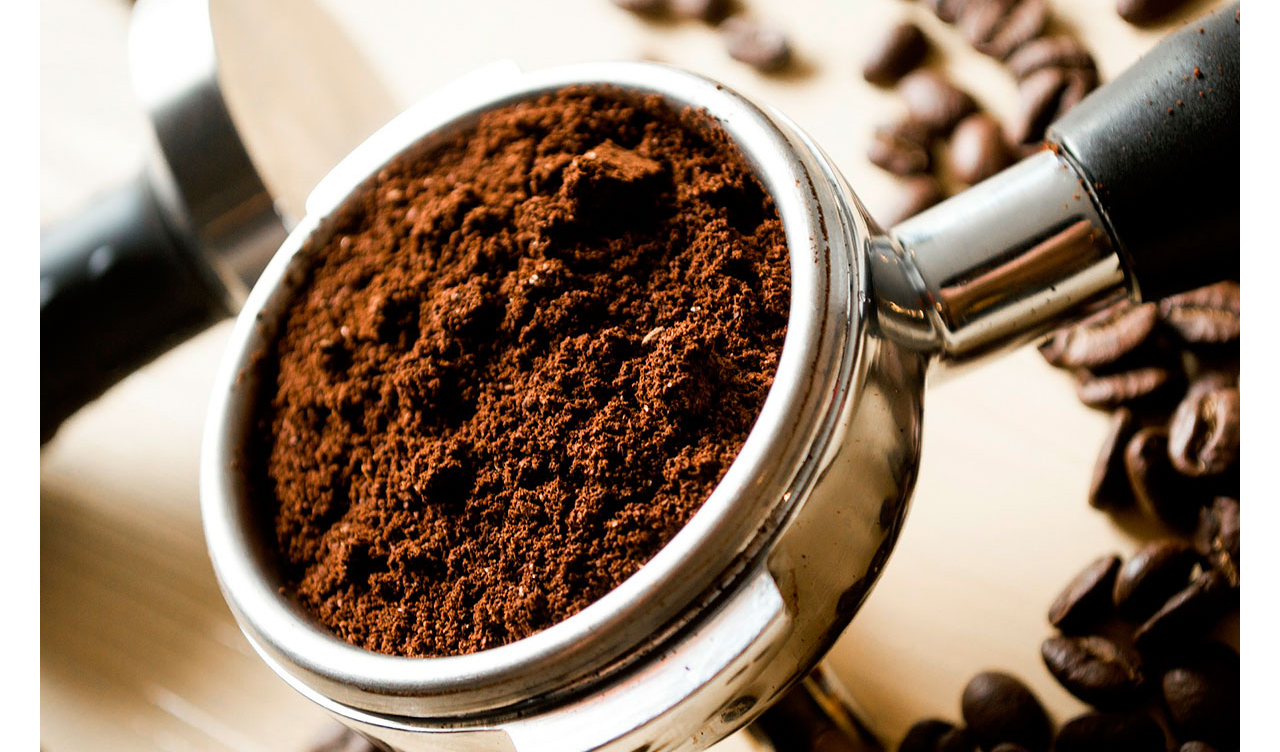
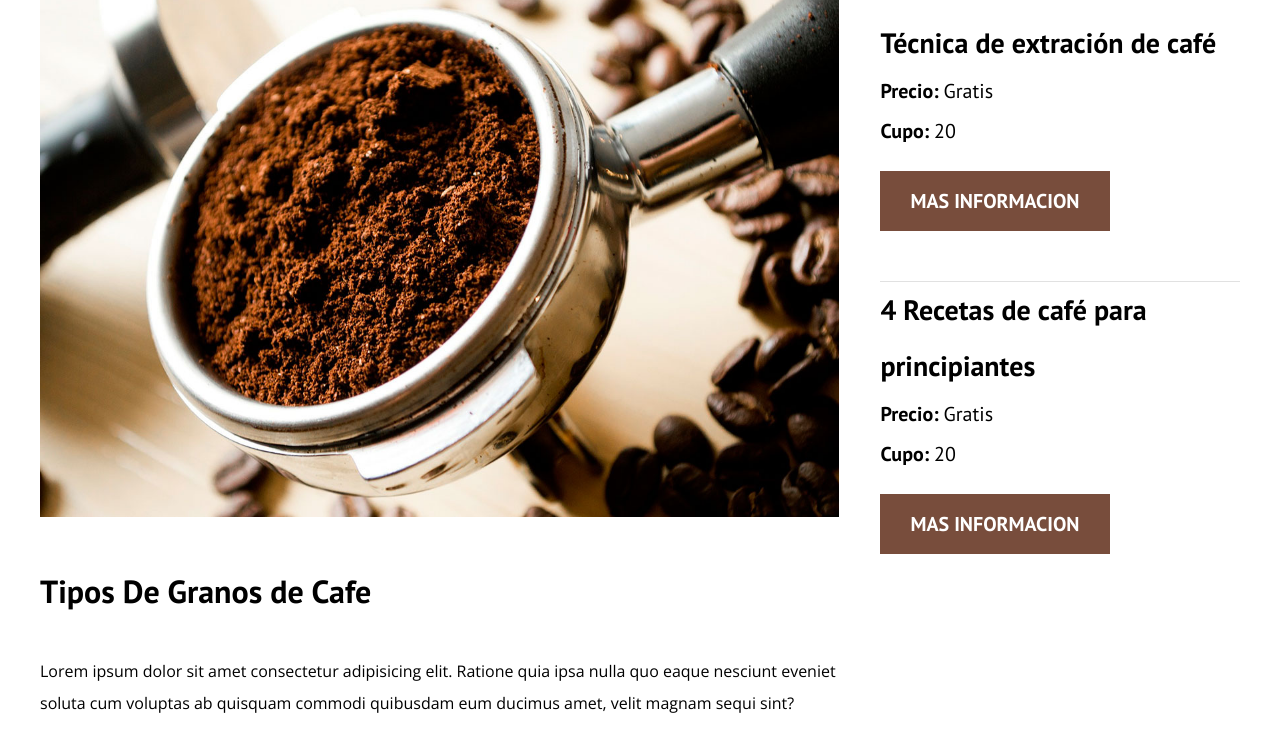
Before and after one commit to TeisonMontero/blog-cafe, a plain HTML site: page index.html in a window 1280 px wide. Shown: the part 747-1499 px from the top of the page. Drawn offline with nearby package versions, Linux system fonts and the light colour scheme.

Commit message:
Pagina de inicio terminada

```diff
--- a/css/styless.css
+++ b/css/styless.css
@@ -14,6 +14,7 @@ body{
 /** globales**/
 .contenedor{
     max-width: 1200px;
+    width: 95%;
     margin: 0 auto;
 }
 h1,h2,h3,h4 {
@@ -24,6 +25,7 @@ h1{
 }
 h2{
     font-size: 4rem;
+    line-height: 1.2;
 }
 h3{
     font-size: 3.2rem;
@@ -40,6 +42,31 @@ img{
 }
 .no-margin{
     margin: 0;
+}
+
+/** botones **/
+.btn{
+    display: block;
+    color: #ffffff;
+    text-align: center;
+    text-transform: uppercase;
+    text-decoration: none;
+    font-family: 'PT Sans', sans-serif;
+    font-weight: 700;
+    font-size: 2rem;
+    padding: 1rem 3rem;
+    margin: 2rem 0;
+}
+@media (min-width:770px){
+    .btn{
+        display: inline-block;
+    }
+}
+.btn-primario{
+    background-color: #000000;
+}
+.btn-secundario{
+    background-color: #784d3c;
 }
 
 /**header**/
@@ -74,6 +101,8 @@ img{
     text-align: center;
     display: block;
     font-size: 1.8rem;
+    color: #ffffff;
+    text-decoration: none;
 }
 @media (min-width:770px){
     .navegacion a{
@@ -99,3 +128,75 @@ img{
 .texto-header p{
     font-size: 2.2rem;
 }
+/**contenido principal**/
+
+.contenido-principal{
+    display: flex;
+    flex-wrap: wrap;
+}
+.blog,
+.cursos{
+    flex: 0 0 100%;
+}
+.cursos{
+    order: -1;
+}
+@media (min-width:770px){
+    .contenido-principal{
+        justify-content: space-between;
+    }
+    .blog{
+        flex-basis: 66.6%;
+    }
+    .cursos{
+        flex-basis: calc(33.3% - 4rem);
+        order: 1;
+    }
+}
+
+.entrada-blog{
+    margin-bottom: 2rem;
+    border-bottom: 1px solid #e1e1e1;
+}
+.entrada-blog:last-of-type{
+    border: none;
+}
+/** cursos **/
+.curso-lista{
+    padding: 0;
+    list-style: none;
+}
+.curso{
+    padding-bottom: 3rem;
+    border-bottom: 1px solid #e1e1e1;
+}
+.curso:last-of-type{
+    border: none;
+}
+.curso p{
+    font-family: 'PT Sans', sans-serif;
+    font-weight: 700;
+    font-size: 2rem;
+}
+.curso span{
+    font-weight: 400;
+}
+
+/** footer **/
+
+.site-footer{
+    background-color: #000000;
+    padding: 2.5rem;
+    margin-top: 4rem;
+}
+.site-footer p{
+    color: #ffffff;
+    font-size: 4rem;
+    font-family: 'PT Sans', sans-serif;
+    font-weight: 400;
+    text-align: center;
+
+}
+.site-footer p span{
+    font-weight: 700;
+}
--- a/index.html
+++ b/index.html
@@ -67,23 +67,37 @@
             </article>
         </main>
         <aside class="cursos">
+            <h2>Nuestros Cursos y Talleres</h2>
             <ul class="curso-lista">
                 <li class="curso">
-                    <h4>Técnica de extración de café</h4>
-                    <p>Precio: <span>Gratis</span></p>
-                    <p>Cupo: <span>20</span></p>
+                    <h4 class="no-margin">Técnica de extración de café</h4>
+                    <p class="no-margin">Precio: <span>Gratis</span></p>
+                    <p class="no-margin">Cupo: <span>20</span></p>
                     <a href="cursos.html" class="btn btn-secundario">Mas Informacion</a>
                 </li>
 
                 <li class="curso">
-                    <h4>4 Recetas de café para principiantes</h4>
-                    <p>Precio: <span>Gratis</span></p>
-                    <p>Cupo: <span>20</span></p>
+                    <h4 class="no-margin">4 Recetas de café para principiantes</h4>
+                    <p class="no-margin">Precio: <span>Gratis</span></p>
+                    <p class="no-margin">Cupo: <span>20</span></p>
                     <a href="cursos.html" class="btn btn-secundario">Mas Informacion</a>
                 </li>
             </ul>
         </aside>
-    </div>
+    </div><!--contenido Principal-->
+
+    <footer class="site-footer">
+        <div class="contenedor">
+            <div class="barra">
+                <p class="no-margin">Blog<span>DeCafé</span></p>
+                <nav class="navegacion">
+                    <a href="nosotros.html">Nosotros</a>
+                    <a href="cursos.html">cursos</a>
+                    <a href="contacto.html">Contacto</a>
+                </nav>
+            </div> <!--barra-->
+        </div>
+    </footer>
 
 </body>
 </html>
```
